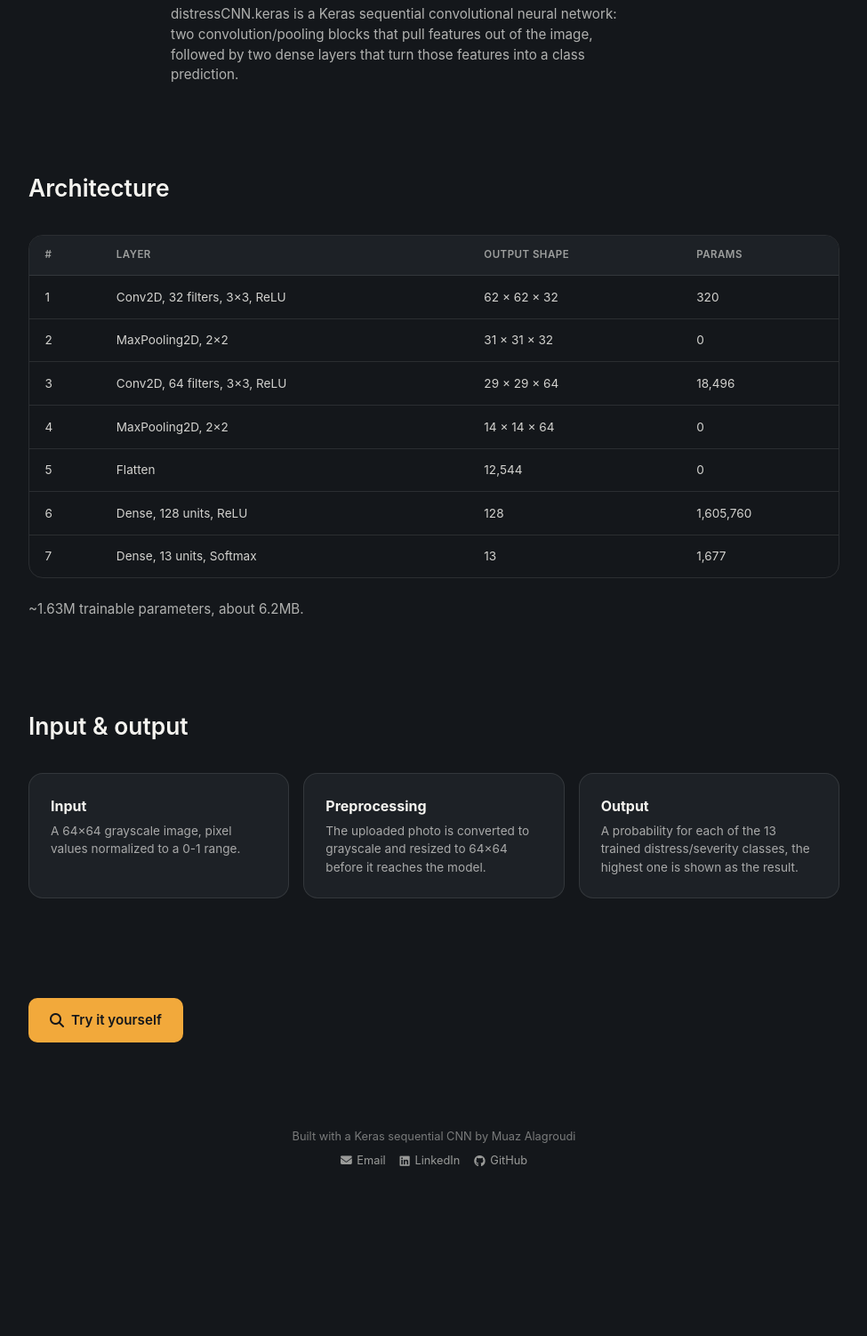
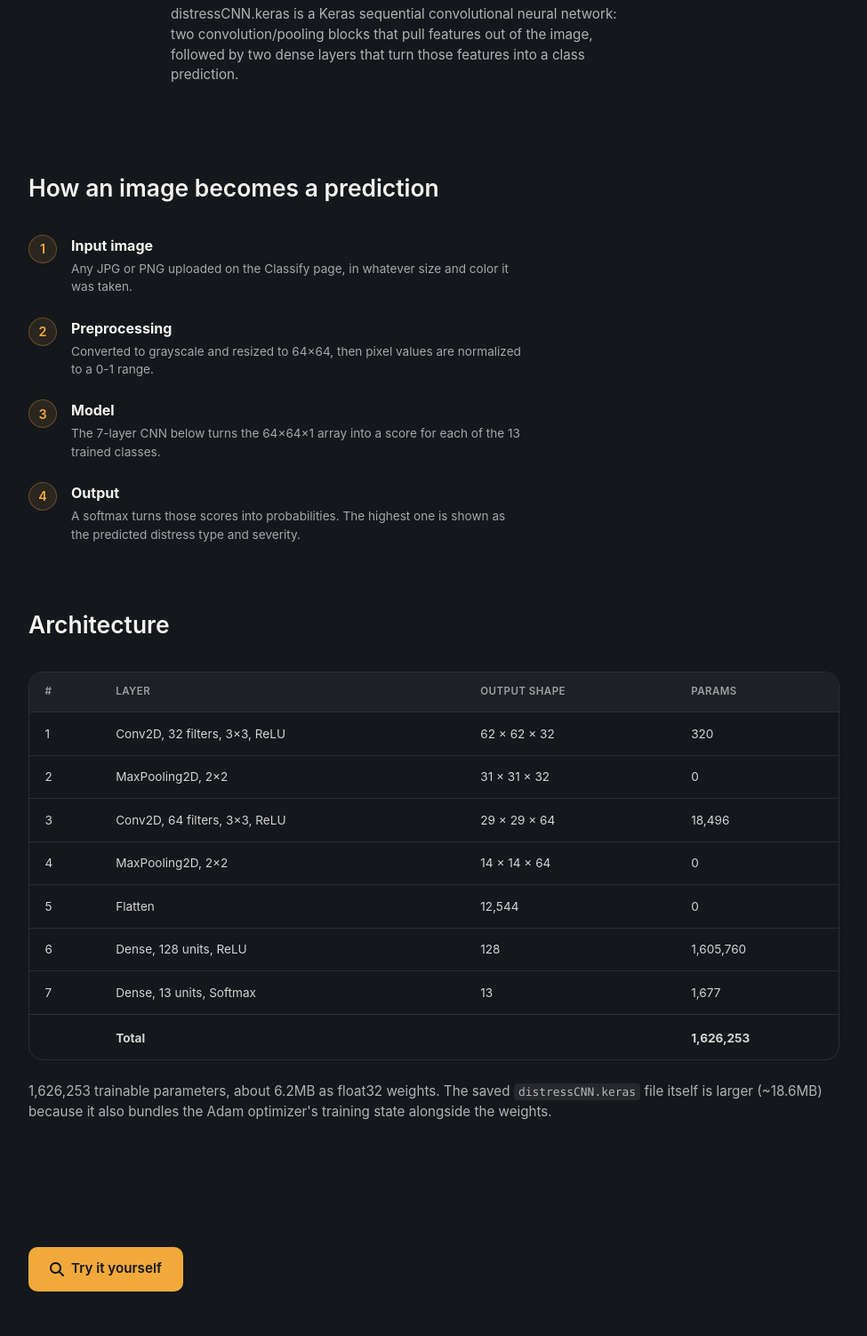
Before and after one commit to Muaz-Alagroudi/Distress, a Flask app: page /model in a window 1280 px wide. Shown: the part 216-1718 px from the top of the page at 89% size, without its empty margins (152-1127 px from the left). Before the commit the page ends 1527 px from the top, so only its background shows below. Run offline with Flask 3, Linux system fonts and the light colour scheme.

Commit message:
Fix /model page: real input->output pipeline, verified param counts
The "Input & output" section was three unordered cards that skipped the
model itself, implying preprocessing feeds straight into a result. Replaced
it with an explicit 4-step pipeline (input image -> preprocessing -> model
-> output) using the same numbered-list pattern as the home page, placed
before the architecture table since it now explains what that table is
zooming into.

Re-verified every param count in the architecture table against
model.count_params() and layer.count_params() on the actual loaded
model (they were already correct, sum of the table's Params column is
exactly 1,626,253) and added an explicit Total row. Also clarified that
the quoted ~6.2MB is the trainable-weight size, not the same as the
~18.6MB distressCNN.keras file on disk (which also bundles Adam's
optimizer state).

```diff
--- a/static/styles/main.scss
+++ b/static/styles/main.scss
@@ -41,6 +41,14 @@ body {
 img {
   max-width: 100%;
   display: block;
+}
+
+code {
+  font-family: 'SF Mono', 'Menlo', 'Consolas', monospace;
+  font-size: 0.85em;
+  background: rgba($offwhite-rgb, 0.08);
+  padding: 0.15em 0.4em;
+  border-radius: 4px;
 }
 
 // :not(.btn) keeps this from fighting .btn's own color rules: a plain "a" and
@@ -298,6 +306,8 @@ main.home {
 
   tr:last-child td {
     border-bottom: none;
+    border-top: 1px solid $line;
+    padding-top: 1rem;
   }
 }
 
--- a/templates/model.html
+++ b/templates/model.html
@@ -18,6 +18,40 @@
             convolution/pooling blocks that pull features out of the image, followed by two
             dense layers that turn those features into a class prediction.
         </p>
+    </div>
+
+    <div class="section">
+        <h2>How an image becomes a prediction</h2>
+        <ol class="steps">
+            <li>
+                <span class="step-num">1</span>
+                <div>
+                    <h3>Input image</h3>
+                    <p>Any JPG or PNG uploaded on the Classify page, in whatever size and color it was taken.</p>
+                </div>
+            </li>
+            <li>
+                <span class="step-num">2</span>
+                <div>
+                    <h3>Preprocessing</h3>
+                    <p>Converted to grayscale and resized to 64&times;64, then pixel values are normalized to a 0-1 range.</p>
+                </div>
+            </li>
+            <li>
+                <span class="step-num">3</span>
+                <div>
+                    <h3>Model</h3>
+                    <p>The 7-layer CNN below turns the 64&times;64&times;1 array into a score for each of the 13 trained classes.</p>
+                </div>
+            </li>
+            <li>
+                <span class="step-num">4</span>
+                <div>
+                    <h3>Output</h3>
+                    <p>A softmax turns those scores into probabilities. The highest one is shown as the predicted distress type and severity.</p>
+                </div>
+            </li>
+        </ol>
     </div>
 
     <div class="section">
@@ -75,28 +109,20 @@
                         <td>13</td>
                         <td>1,677</td>
                     </tr>
+                    <tr>
+                        <td></td>
+                        <td><strong>Total</strong></td>
+                        <td></td>
+                        <td><strong>1,626,253</strong></td>
+                    </tr>
                 </tbody>
             </table>
         </div>
-        <p class="intro">~1.63M trainable parameters, about 6.2MB.</p>
-    </div>
-
-    <div class="section">
-        <h2>Input &amp; output</h2>
-        <div class="distress-grid">
-            <div class="distress-card">
-                <h3>Input</h3>
-                <p>A 64&times;64 grayscale image, pixel values normalized to a 0-1 range.</p>
-            </div>
-            <div class="distress-card">
-                <h3>Preprocessing</h3>
-                <p>The uploaded photo is converted to grayscale and resized to 64&times;64 before it reaches the model.</p>
-            </div>
-            <div class="distress-card">
-                <h3>Output</h3>
-                <p>A probability for each of the 13 trained distress/severity classes, the highest one is shown as the result.</p>
-            </div>
-        </div>
+        <p class="intro">
+            1,626,253 trainable parameters, about 6.2MB as float32 weights. The saved
+            <code>distressCNN.keras</code> file itself is larger (~18.6MB) because it also bundles
+            the Adam optimizer's training state alongside the weights.
+        </p>
     </div>
 
     <div class="section">
```
Also changed, not shown: DESIGN.md (+1 -1 lines), static/styles/main.css.
